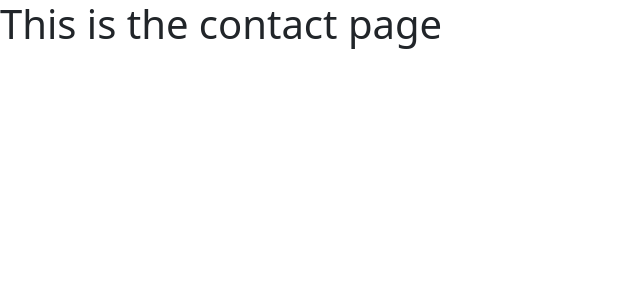
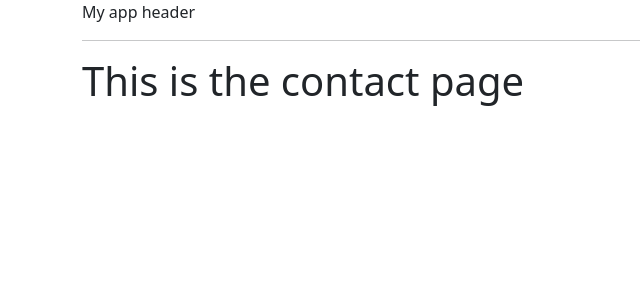
Before and after one commit to ferlobo1985/UDMY-SVELTE5-Svelte-kit-SSR, a SvelteKit app: page /contact in a window 1280 px wide. Shown: the top 300 px of the page, without its empty margins (0-640 px from the left). Built offline with nearby package versions, Linux system fonts and the light colour scheme.

Commit message:
03-Wroking with +layouts
03-Wroking with +layouts

```diff
--- /dev/null
+++ b/src/routes/+layout.svelte
@@ -0,0 +1,12 @@
+<script>
+    let { children } = $props()
+</script>
+<div class="container">
+    <header>
+        My app header
+    </header>
+    <hr/>
+    <div>
+        {@render children()}
+    </div>
+</div>
--- /dev/null
+++ b/src/routes/users/+layout.svelte
@@ -0,0 +1,5 @@
+<script>
+    let { children } = $props()
+</script>
+<h3>I am the USERS layout</h3>
+{@render children()}
```
